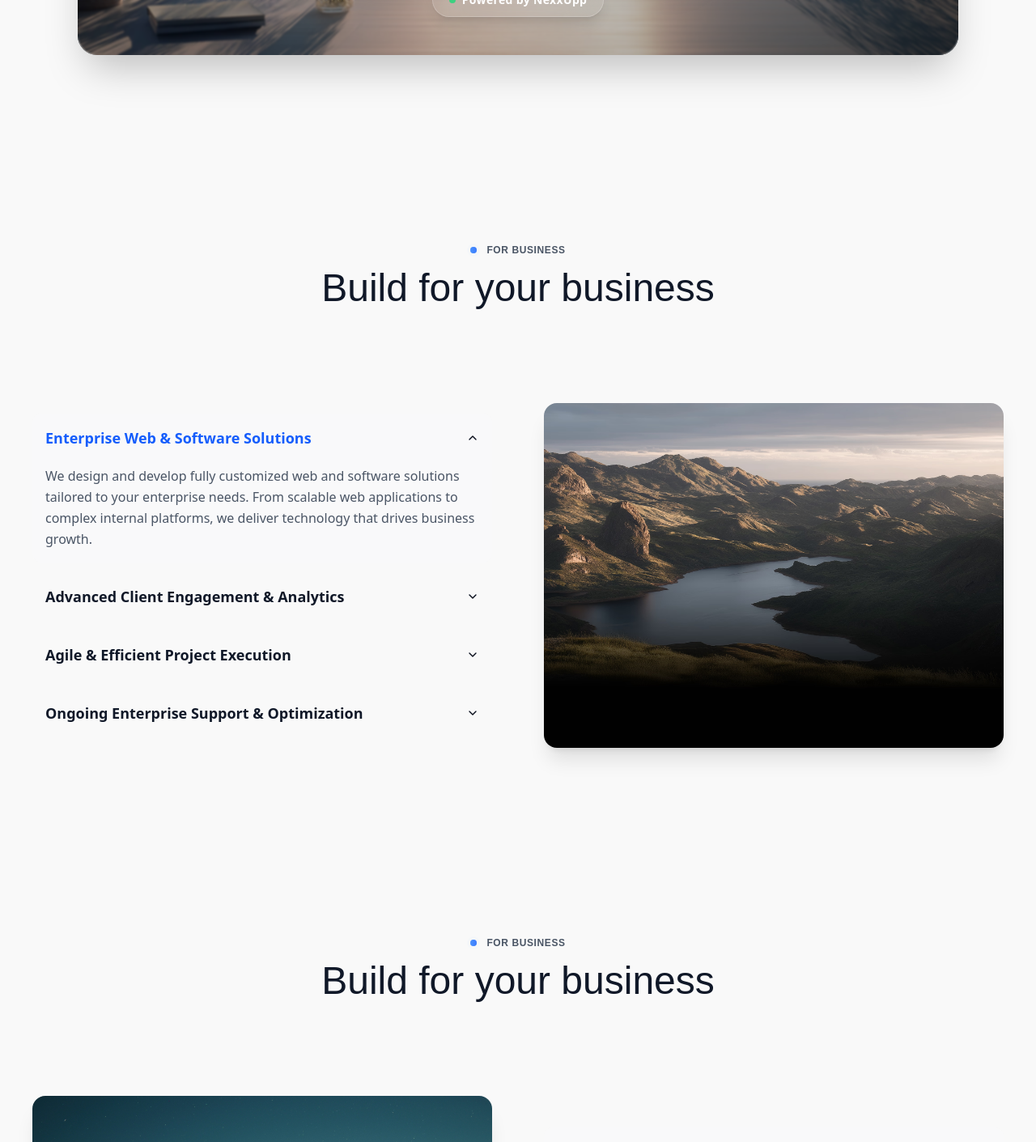
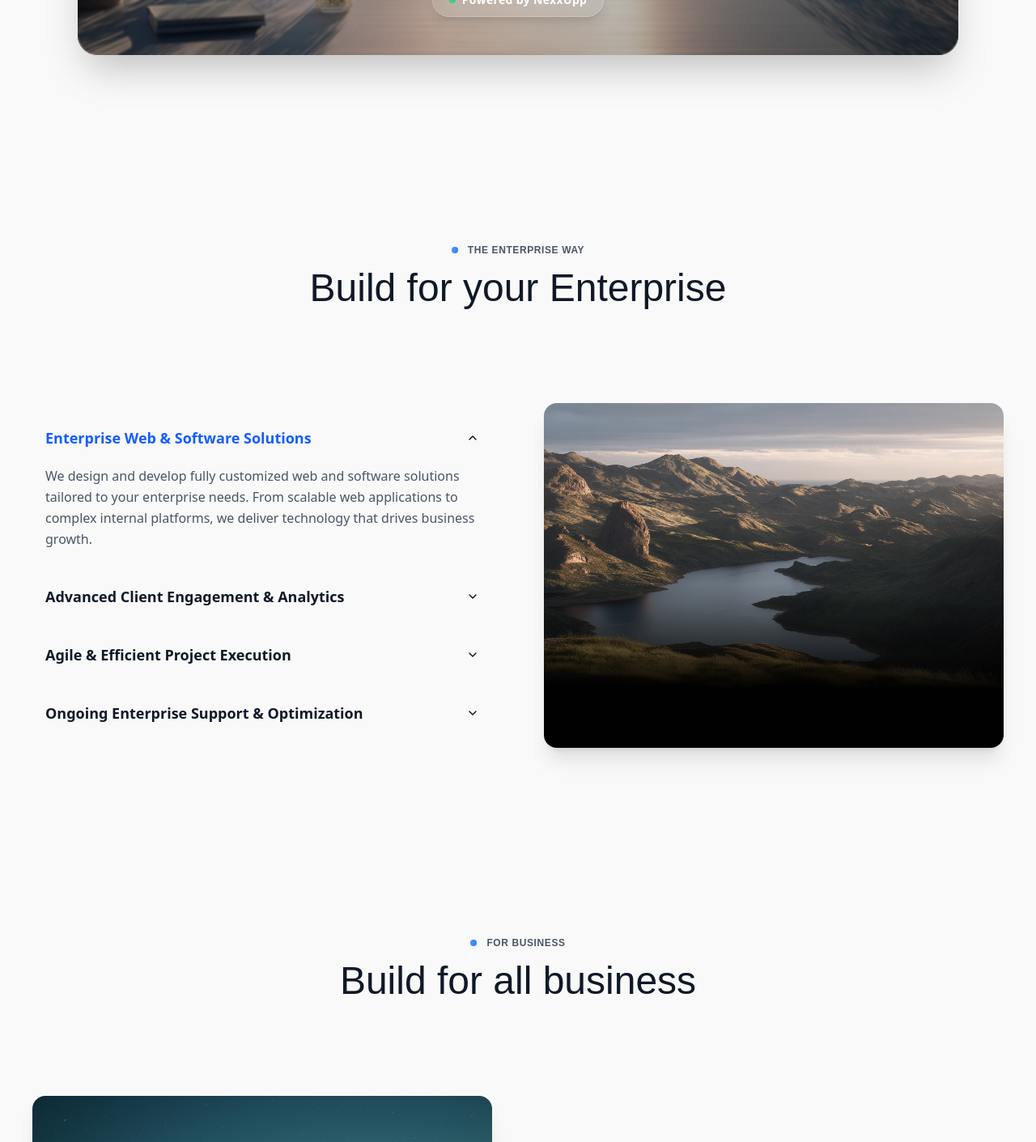
Before and after one commit to Samujalphukan228/Nexxupp.com, a Next.js app in the folder frontend/: page / in a window 1280 px wide. Shown: the part 1199-2610 px from the top of the page at 81% size. Built offline with nearby package versions, Linux system fonts and the light colour scheme; a web font is replaced by a local one.

Commit message:
Update header texts for business sections

```diff
--- a/frontend/src/app/page.jsx
+++ b/frontend/src/app/page.jsx
@@ -43,13 +43,13 @@ const Page = () => {
 
       {/* First Feature Section */}
       <div className="w-full">
-        <Header1 text1="For Business" text2="Build for your business" />
+        <Header1 text1="The enterprise way" text2="Build for your Enterprise" />
         <Feature197 features={myFeatures} image="/nex-2img.avif" />
       </div>
 
       {/* Second Feature Section */}
       <div className="w-full">
-        <Header2 text1="For Business" text2="Build for your business" />
+        <Header2 text1="For Business" text2="Build for all business" />
         <Feature199 features={myFeatures2} image="/nex-3img.avif" />
       </div>
 
```
